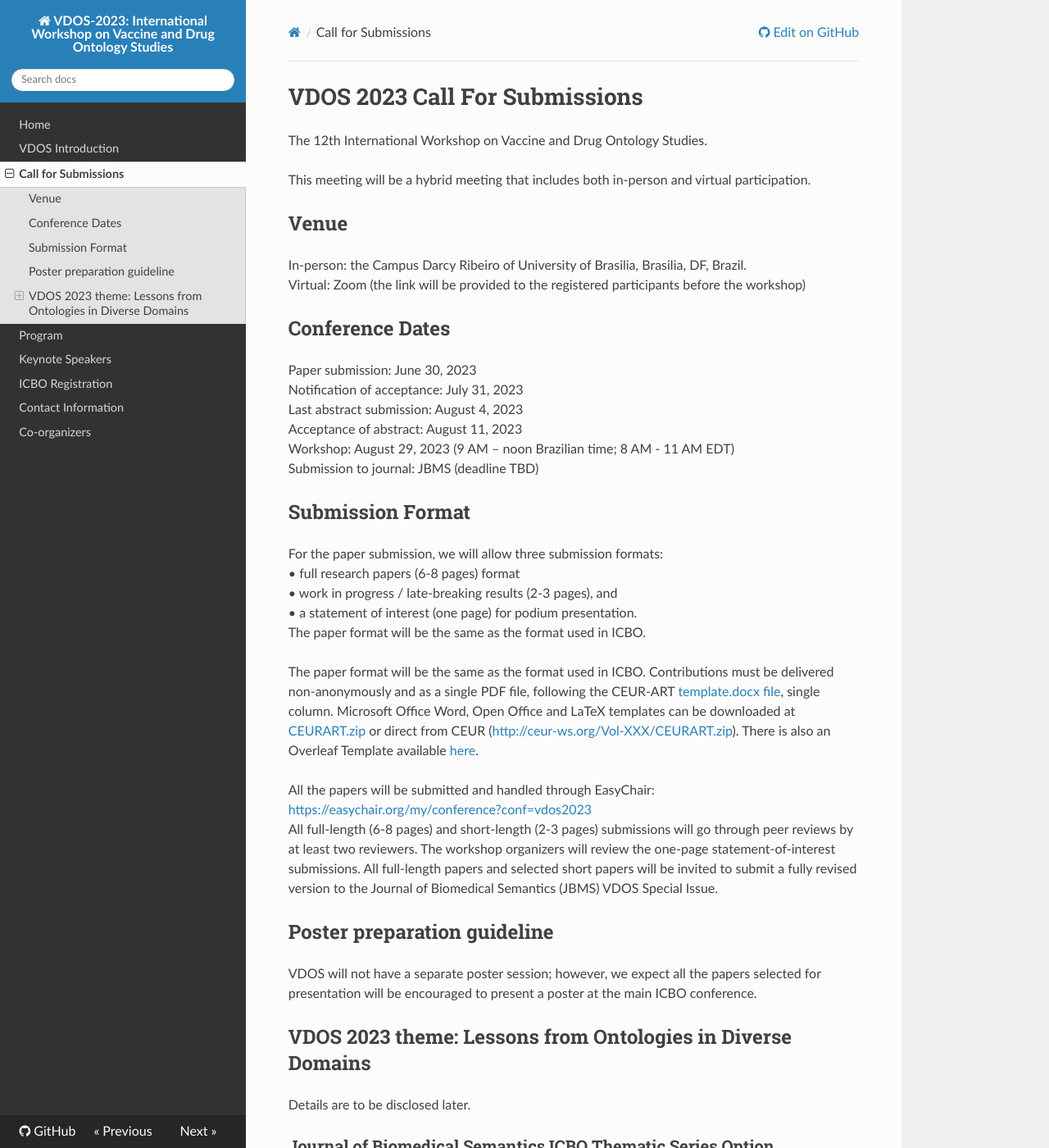
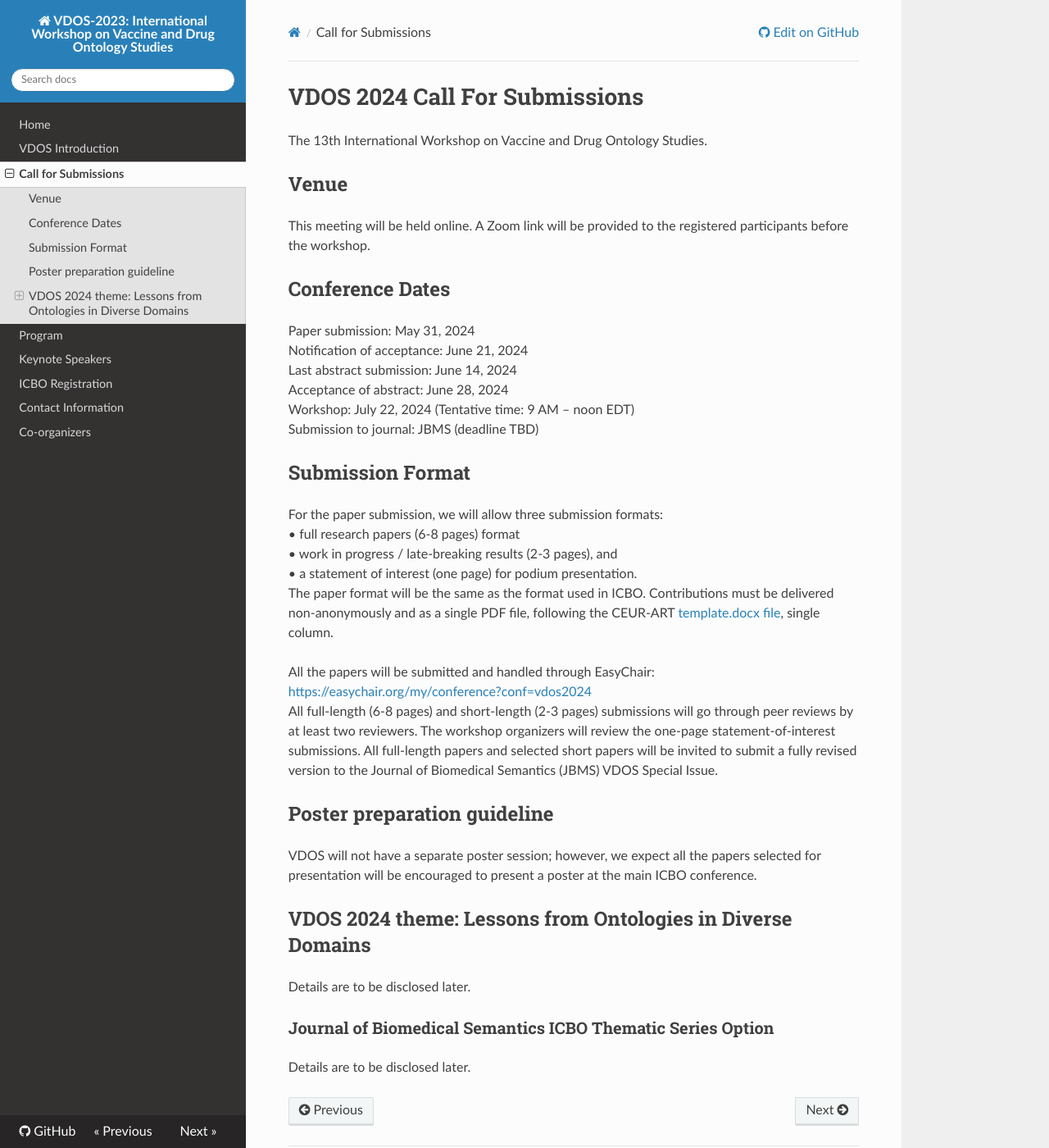
Before and after one commit to vdos-workshop/vdos2024, an MkDocs documentation site: the page built from docs/call-for-submissions.md, in a window 1280 px wide and 1400 px high. Shown: the whole window at 82% size. Built offline with MkDocs 1.6.1, drawn with Linux system fonts in a browser that asks for light colours; nearby versions of some CDN libraries.

Commit message:
Update call-for-submissions.md

```diff
--- a/docs/call-for-submissions.md
+++ b/docs/call-for-submissions.md
@@ -1,20 +1,17 @@
-# VDOS 2023 Call For Submissions
+# VDOS 2024 Call For Submissions
 
-The 12th International Workshop on Vaccine and Drug Ontology Studies.
-
-This meeting will be a hybrid meeting that includes both in-person and virtual participation.
+The 13th International Workshop on Vaccine and Drug Ontology Studies.
 
 ## Venue
 
-In-person: the Campus Darcy Ribeiro of University of Brasilia, Brasilia, DF, Brazil.<BR>
-Virtual: Zoom (the link will be provided to the registered participants before the workshop)
+This meeting will be held online. A Zoom link will be provided to the registered participants before the workshop.
 
 ## Conference Dates
-Paper submission: June 30, 2023<BR>
-Notification of acceptance: July 31, 2023<BR>
-Last abstract submission: August 4, 2023<BR>
-Acceptance of abstract: August 11, 2023<BR>
-Workshop: August 29, 2023 (9 AM – noon Brazilian time; 8 AM - 11 AM EDT)<BR>
+Paper submission: May 31, 2024<BR>
+Notification of acceptance: June 21, 2024<BR>
+Last abstract submission: June 14, 2024<BR>
+Acceptance of abstract: June 28, 2024<BR>
+Workshop: July 22, 2024 (Tentative time: 9 AM – noon EDT) <BR>
 Submission to journal: JBMS (deadline TBD)<BR>
 
 ## Submission Format
@@ -22,15 +19,14 @@ For the paper submission, we will allow three submission formats:<BR>
 •	full research papers (6-8 pages) format<BR>
 •	work in progress / late-breaking results (2-3 pages), and<BR>
 •	a statement of interest (one page) for podium presentation.<BR>
-The paper format will be the same as the format used in ICBO. <BR><BR>
-The paper format will be the same as the format used in ICBO. Contributions must be delivered non-anonymously and as a single PDF file, following the CEUR-ART [template.docx file](https://www.icbo2023.ncor-brasil.org/papers/CEUR-Template-1col.docx), single column. Microsoft Office Word, Open Office and LaTeX templates can be downloaded at [CEURART.zip](https://www.icbo2023.ncor-brasil.org/papers/CEURART.zip) or direct from CEUR ([http://ceur-ws.org/Vol-XXX/CEURART.zip](http://ceur-ws.org/Vol-XXX/CEURART.zip)). There is also an Overleaf Template available [here](https://www.overleaf.com/latex/templates/template-for-submissions-to-ceur-workshop-proceedings-ceur-ws-dot-org/hpvjjzhjxzjk).
+The paper format will be the same as the format used in ICBO. Contributions must be delivered non-anonymously and as a single PDF file, following the CEUR-ART [template.docx file](https://www.icbo2024.ncor-brasil.org/papers/CEUR-Template-1col.docx), single column.
 
-All the papers will be submitted and handled through EasyChair: [https://easychair.org/my/conference?conf=vdos2023](https://easychair.org/my/conference?conf=vdos2023) <BR>All full-length (6-8 pages) and short-length (2-3 pages) submissions will go through peer reviews by at least two reviewers. The workshop organizers will review the one-page statement-of-interest submissions. All full-length papers and selected short papers will be invited to submit a fully revised version to the Journal of Biomedical Semantics (JBMS) VDOS Special Issue.
+All the papers will be submitted and handled through EasyChair: [https://easychair.org/my/conference?conf=vdos2024](https://easychair.org/my/conference?conf=vdos2024) <BR>All full-length (6-8 pages) and short-length (2-3 pages) submissions will go through peer reviews by at least two reviewers. The workshop organizers will review the one-page statement-of-interest submissions. All full-length papers and selected short papers will be invited to submit a fully revised version to the Journal of Biomedical Semantics (JBMS) VDOS Special Issue.
 
 ## Poster preparation guideline
 VDOS will not have a separate poster session; however, we expect all the papers selected for presentation will be encouraged to present a poster at the main ICBO conference.
 
-## VDOS 2023 theme: Lessons from Ontologies in Diverse Domains
+## VDOS 2024 theme: Lessons from Ontologies in Diverse Domains
 
 Details are to be disclosed later.
 
```
